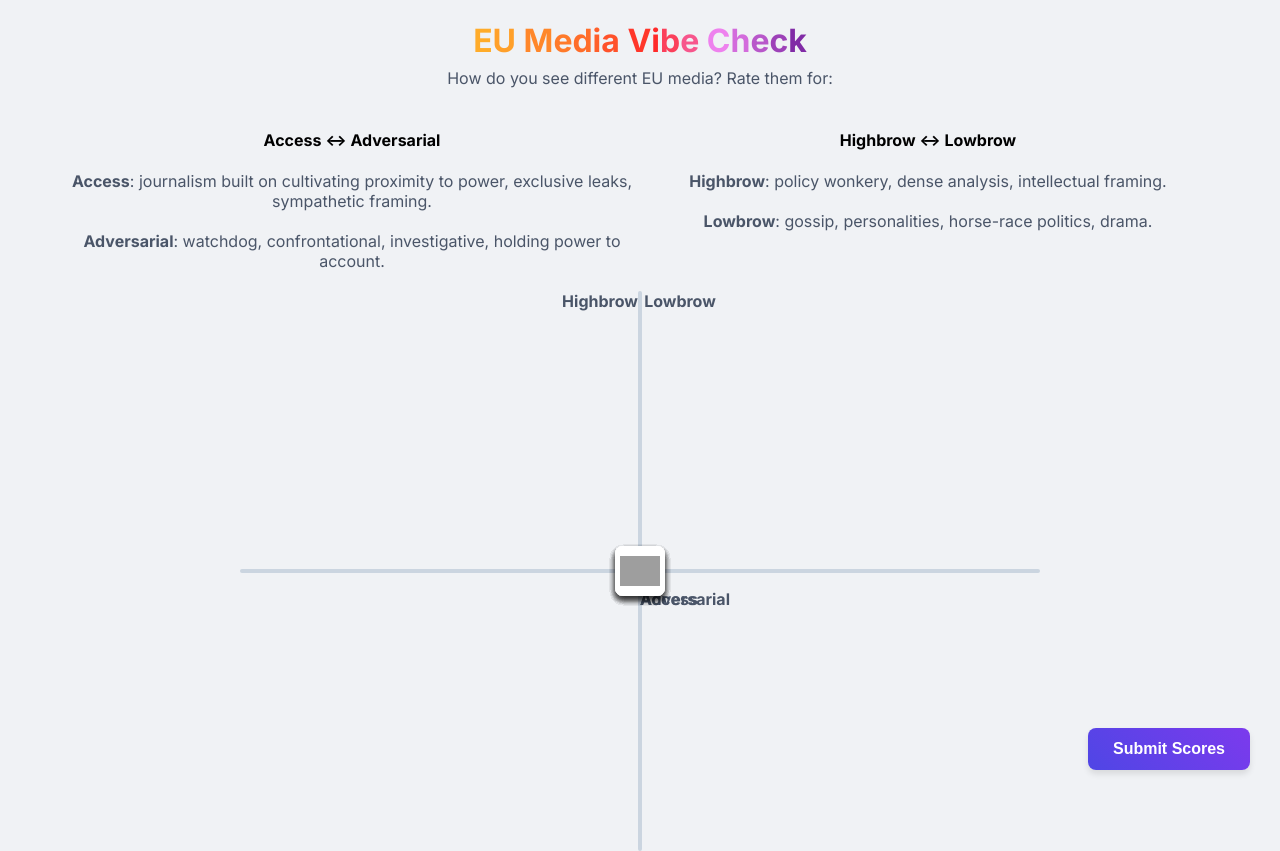
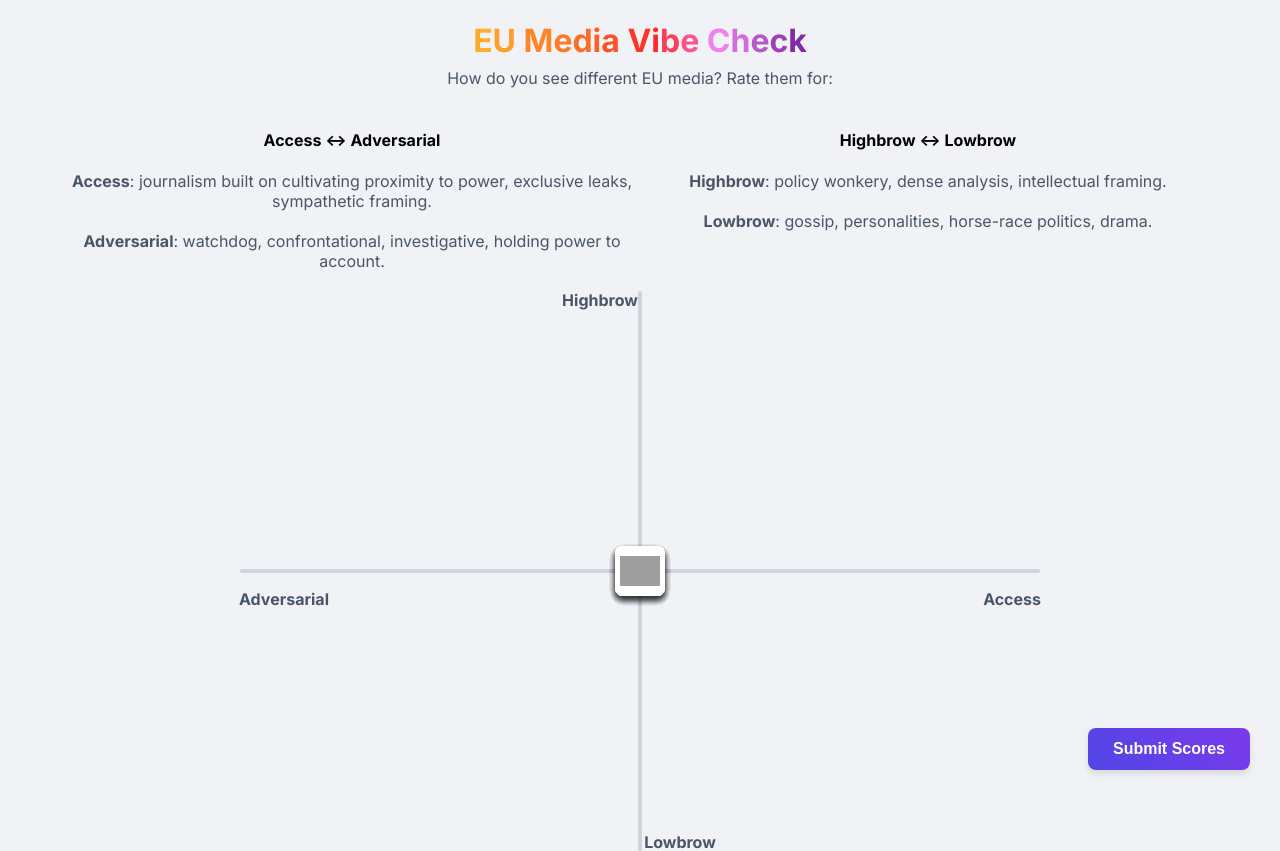
Before and after one commit to hackejandro/eu-media-poll, a plain HTML site: page index.html in a window 1280 px wide. Drawn offline with Linux system fonts and the light colour scheme; grey boxes are pictures that could not be loaded; a script that the page names is missing.

Commit message:
Update index.html

```diff
--- a/index.html
+++ b/index.html
@@ -83,10 +83,10 @@
             font-weight: bold;
             color: #4a5568;
         }
-        #label-access {  top: 55%; transform: translateY(-50%); }
-        #label-adversarial { top: 55%; transform: translateY(-50%); }
-        #label-highbrow {  left: 45%; transform: translateX(-50%); }
-        #label-lowbrow {  left: 55%; transform: translateX(-50%); }
+        #label-access { right: -1px; top: 55%; transform: translateY(-50%); }
+        #label-adversarial { left: -1px; top: 55%; transform: translateY(-50%); }
+        #label-highbrow { top: -1px; left: 45%; transform: translateX(-50%); }
+        #label-lowbrow {  bottom: -1px; left: 55%; transform: translateX(-50%); }
 
         /* Styling for the draggable logo containers */
         .logo-container {
```
